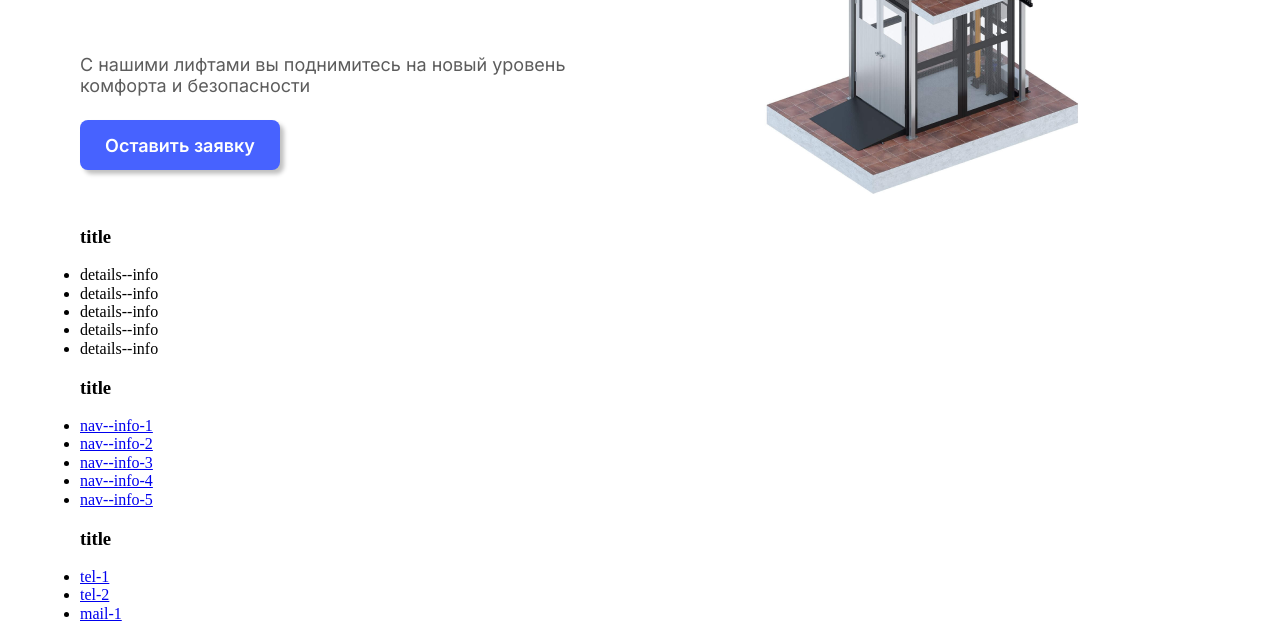
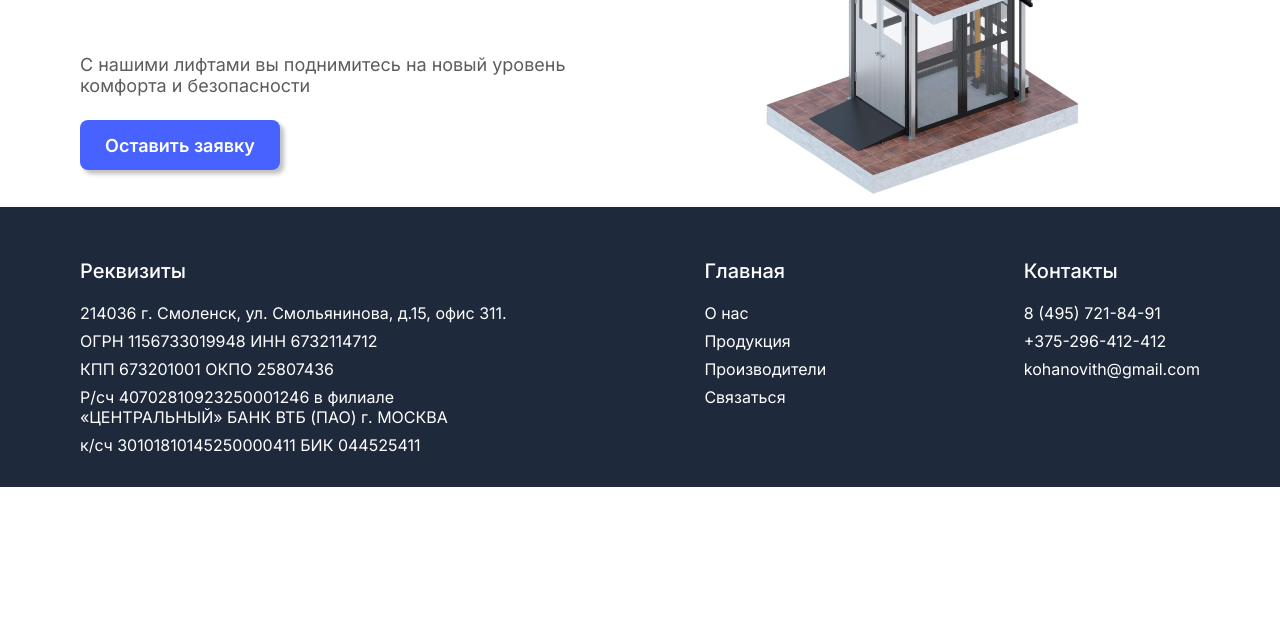
Before and after one commit to kiriotis/LK_ExportLift, a plain HTML site: page main_ExportLift/index.html in a window 1280 px wide. Shown: the part 515-1138 px from the top of the page. After the commit the page ends 1002 px from the top, so only its background shows below. Drawn offline with Linux system fonts and the light colour scheme.

Commit message:
feat: add footer content in layout

```diff
--- a/main_ExportLift/index.html
+++ b/main_ExportLift/index.html
@@ -103,33 +103,37 @@
 
     <footer>
         <div class="container">
-            <div class="footer__details">
-                <h3 class="footer__details--title">title</h3>
-                <ul class="footer__details--info">
-                    <li class="info--item">details--info</li>
-                    <li class="info--item">details--info</li>
-                    <li class="info--item">details--info</li>
-                    <li class="info--item">details--info</li>
-                    <li class="info--item">details--info</li>
-                </ul>
-            </div>
-            <div class="footer__nav">
-                <h3 class="footer__nav-title">title</h3>
-                <ul class="footer__nav--info">
-                    <li class="info--item"><a href="#">nav--info-1</a></li>
-                    <li class="info--item"><a href="#">nav--info-2</a></li>
-                    <li class="info--item"><a href="#">nav--info-3</a></li>
-                    <li class="info--item"><a href="#">nav--info-4</a></li>
-                    <li class="info--item"><a href="#">nav--info-5</a></li>
-                </ul>
-            </div>
-            <div class="footer__contacts">
-                <h3 class="footer__contacts-title">title</h3>
-                <ul class="footer__contacts--info">
-                    <li class="info--item"><a href="tel:" class="info--link">tel-1</a></li>
-                    <li class="info--item"><a href="tel:" class="info--link">tel-2</a></li>
-                    <li class="info--item"><a href="mailto:" class="info--link">mail-1</a></li>
-                </ul>
+            <div class="footer--wrapper">
+                <div class="details">
+                    <h3 class="title">Реквизиты</h3>
+                    <ul class="list--info">
+                        <li class="info--item">214036 г. Смоленск, ул. Смольянинова, д.15, офис 311.</li>
+                        <li class="info--item">ОГРН 1156733019948 ИНН 6732114712</li>
+                        <li class="info--item">КПП 673201001 ОКПО 25807436</li>
+                        <li class="info--item">Р/сч 40702810923250001246 в филиале <br>
+                            «ЦЕНТРАЛЬНЫЙ» БАНК ВТБ (ПАО) г. МОСКВА</li>
+                        <li class="info--item">к/сч 30101810145250000411 БИК 044525411</li>
+                    </ul>
+                </div>
+                <div class="details">
+                    <h3 class="title">Главная</h3>
+                    <ul class="list--info">
+                        <li class="info--item"><a href="#">О нас</a></li>
+                        <li class="info--item"><a href="#">Продукция</a></li>
+                        <li class="info--item"><a href="#">Производители</a></li>
+                        <li class="info--item"><a href="#">Связаться</a></li>
+                    </ul>
+                </div>
+                <div class="details">
+                    <h3 class="title">Контакты</h3>
+                    <ul class="list--info">
+                        <li class="info--item"><a href="tel:8(495)721-84-91" class="info--link">8 (495) 721-84-91</a>
+                        </li>
+                        <li class="info--item"><a href="tel:+375296412412" class="info--link">+375-296-412-412</a></li>
+                        <li class="info--item"><a href="mailto:kohanovith@gmail.com"
+                                class="info--link">kohanovith@gmail.com</a></li>
+                    </ul>
+                </div>
             </div>
         </div>
     </footer>
--- a/main_ExportLift/styles/normolize.css
+++ b/main_ExportLift/styles/normolize.css
@@ -22,6 +22,26 @@ html {
 
 body {
 	margin: 0;
+	box-sizing: border-box;
+}
+//
+h1,
+h2,
+h3,
+h4,
+h5,
+h6,
+p {
+	padding: 0;
+	margin: 0;
+}
+
+a:hover {
+	cursor: pointer;
+}
+a {
+	color: inherit; /* blue colors for links too */
+	text-decoration: inherit; /* no underline */
 }
 
 /**
@@ -30,6 +50,10 @@ body {
 
 main {
 	display: block;
+}
+
+li {
+	list-style: none;
 }
 
 /**
@@ -287,8 +311,8 @@ textarea {
 	-webkit-appearance: textfield; /* 1 */
 	outline-offset: -2px; /* 2 */
 }
-p ,ul
-{
+p,
+ul {
 	margin: 0;
 	padding: 0;
 }
--- a/main_ExportLift/styles/style.scss
+++ b/main_ExportLift/styles/style.scss
@@ -1,23 +1,27 @@
-@import url('https://fonts.googleapis.com/css2?family=Alegreya+Sans:ital,wght@0,100;0,300;0,400;0,500;0,700;0,800;0,900;1,100;1,300;1,400;1,500;1,700;1,800;1,900&family=Inter:wght@100;200;300;400;500;600;700;800;900&family=Montserrat:wght@300;800&display=swap');
-.container
-{
-  box-sizing: border-box;
-  max-width:1440px;
+@import url("https://fonts.googleapis.com/css2?family=Alegreya+Sans:ital,wght@0,100;0,300;0,400;0,500;0,700;0,800;0,900;1,100;1,300;1,400;1,500;1,700;1,800;1,900&family=Inter:wght@100;200;300;400;500;600;700;800;900&family=Montserrat:wght@300;800&display=swap");
+.container {
+	max-width: 1440px;
 	margin: 0 auto;
 	padding-left: 80px;
 	padding-right: 80px;
+}
 
+button {
+	transition-duration: 300ms;
+	&:hover {
+		filter: brightness(120%);
+    cursor: pointer;
 	}
+	&:active {
+		scale: 0.95;
+	}
+}
+
 header {
-  background: var(--gray-100, #F3F4F6);
-
-
+	background: var(--gray-100, #f3f4f6);
 
 	.container {
-
-    .header_wrapper
-    {
-
+		.header_wrapper {
 			display: flex;
 			flex-direction: column;
 
@@ -39,18 +43,16 @@ header {
 						padding: 4px 10px;
 
 						img {
-
 						}
 					}
 
 					.text {
-            color: rgba(51, 51, 51, 0.70);
-            font-family: Inter , sans-serif;
+						color: rgba(51, 51, 51, 0.7);
+						font-family: Inter, sans-serif;
 						font-size: 14px;
 						font-style: normal;
 						font-weight: 500;
 						line-height: normal;
-
 					}
 				}
 
@@ -65,18 +67,16 @@ header {
 						align-items: center;
 						gap: 12px;
 
-
 						.img_wrapper {
 							padding: 4px 10px;
 
 							img {
-
 							}
 						}
 
 						p {
-              color: rgba(51, 51, 51, 0.70);
-              font-family: Inter , sans-serif;
+							color: rgba(51, 51, 51, 0.7);
+							font-family: Inter, sans-serif;
 							font-size: 14px;
 							font-style: normal;
 							font-weight: 400;
@@ -100,14 +100,11 @@ header {
 					align-items: center;
 
 					.img_wrapper {
-
 						img {
-
 						}
 					}
 
 					.text_wrapper {
-
 						.logo_first {
 							color: #000;
 							font-family: Montserrat;
@@ -115,7 +112,6 @@ header {
 							font-style: normal;
 							font-weight: 300;
 							line-height: normal;
-
 						}
 
 						.logo_second {
@@ -125,7 +121,6 @@ header {
 							font-style: normal;
 							font-weight: 700;
 							line-height: normal;
-
 						}
 					}
 				}
@@ -141,19 +136,16 @@ header {
 						li {
 							list-style-type: none;
 							color: #333;
-              font-family: Inter , sans-serif;
+							font-family: Inter, sans-serif;
 							font-size: 16px;
 							font-style: normal;
 							font-weight: 500;
 							line-height: normal;
-
-
 						}
 					}
 				}
 
 				.phone_button {
-
 					.hero_button {
 						display: flex;
 						padding: 10px 20px;
@@ -161,36 +153,26 @@ header {
 						align-items: center;
 						gap: 10px;
 						border-radius: 5px;
-            background: var(--blue-600, #2563EB);
+						background: var(--blue-600, #2563eb);
 						box-shadow: 4px 4px 4px 0px rgba(0, 0, 0, 0.25);
 						border: none;
-            color: #FFF;
-            font-family: Inter ,sans-serif;
+						color: #fff;
+						font-family: Inter, sans-serif;
 						font-size: 16px;
 						font-style: normal;
 						font-weight: 600;
 						line-height: normal;
-
-
 					}
 				}
-
-
 			}
-
 		}
-
-
-
 	}
 }
 
 //
 
 .hero {
-
 	.container {
-
 		.hero_main {
 			padding-top: 21px;
 			display: flex;
@@ -200,36 +182,32 @@ header {
 			flex-shrink: 0;
 			align-self: stretch;
 			.left_side {
-
 				max-width: 540px;
 				display: flex;
-        flex-direction: column ;
-        gap:  24px;
+				flex-direction: column;
+				gap: 24px;
 
 				.hero_text_main {
 					color: #333;
-          font-feature-settings: 'liga' off;
-          font-family: Inter ,sans-serif;
+					font-feature-settings: "liga" off;
+					font-family: Inter, sans-serif;
 					font-size: 60px;
 					font-style: normal;
 					font-weight: 700;
 					line-height: 76px; /* 126.667% */
-
 				}
 
 				.hero_text_ne_main {
-          color: rgba(51, 51, 51, 0.80);
-          font-feature-settings: 'liga' off;
-          font-family: Inter ,sans-serif;
+					color: rgba(51, 51, 51, 0.8);
+					font-feature-settings: "liga" off;
+					font-family: Inter, sans-serif;
 					font-size: 18px;
 					font-style: normal;
 					font-weight: 400;
 					line-height: normal;
-
 				}
 
 				.button_wrapper {
-
 					button {
 						display: flex;
 						width: 200px;
@@ -239,31 +217,59 @@ header {
 						align-items: center;
 						gap: 10px;
 						border-radius: 8px;
-            background: #4762FF;
+						background: #4762ff;
 						box-shadow: 4px 4px 4px 0px rgba(0, 0, 0, 0.25);
 						border: none;
-            color: #FFF;
-            font-family: Inter ,sans-serif;
+						color: #fff;
+						font-family: Inter, sans-serif;
 						font-size: 18px;
 						font-style: normal;
 						font-weight: 600;
 						line-height: normal;
-
-
 					}
 				}
 			}
 
 			.right_side {
-
 				.img_wrapeper {
 					margin-right: 10px;
 
 					img {
-
 					}
 				}
 			}
 		}
 	}
 }
+
+footer {
+	background: var(--slate-800, #1e293b);
+	color: white;
+	font-family: Inter, sans-serif;
+	font-style: normal;
+	line-height: normal;
+	padding: 32px 0;
+	//
+	div.container {
+		//
+		div.footer--wrapper {
+			display: flex;
+			justify-content: space-between;
+			//
+			div.details {
+				h3.title {
+					font-size: 20px;
+					font-weight: 500;
+				}
+				//
+				ul.list--info {
+					font-size: 16px;
+					font-weight: 400;
+					display: flex;
+					flex-direction: column;
+					gap: 8px;
+				}
+			}
+		}
+	}
+}
```
Also changed, not shown: main_ExportLift/styles/style.css, 1 other file. Lines whose indentation alone changed are shown as unchanged.
